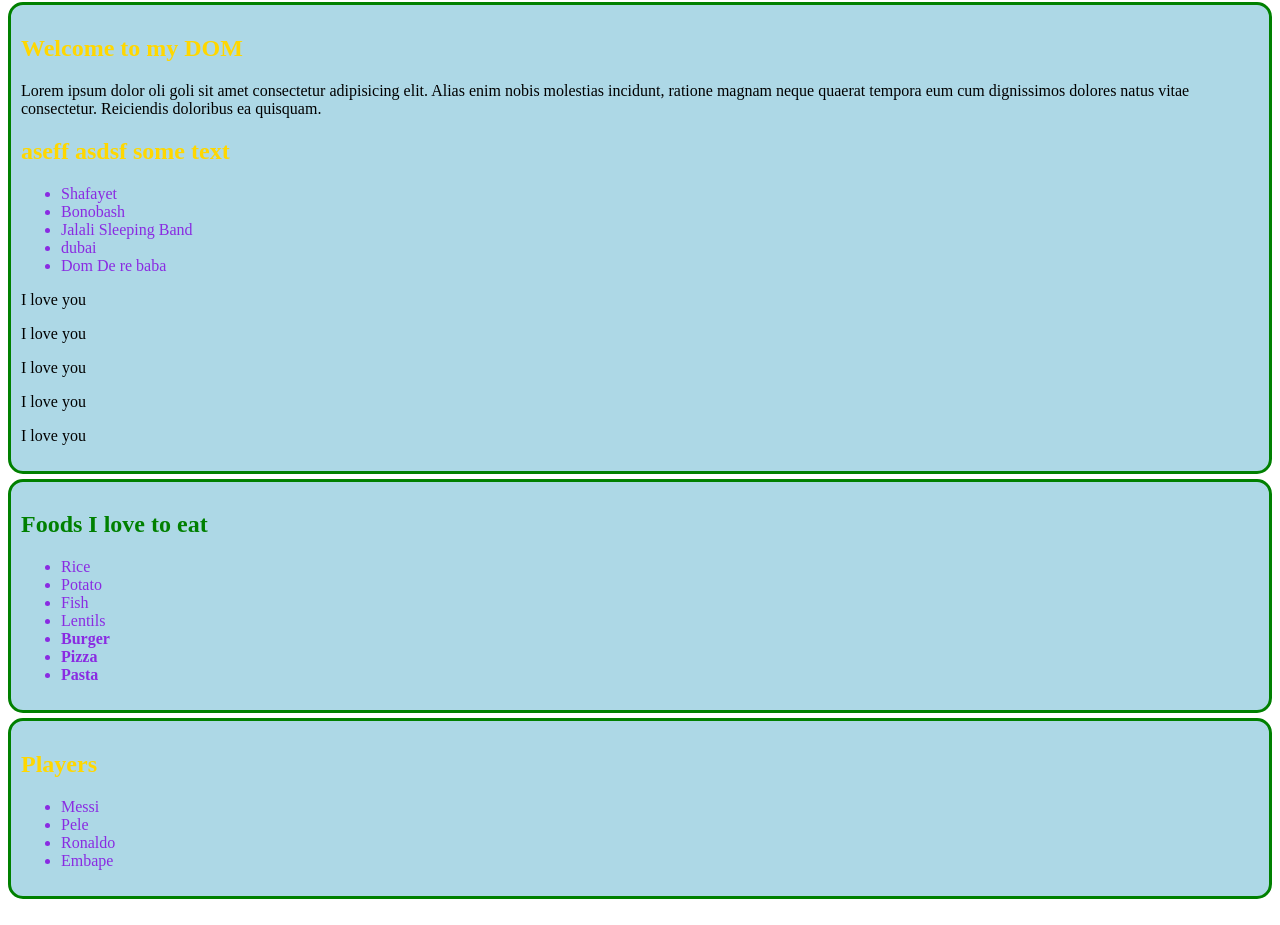
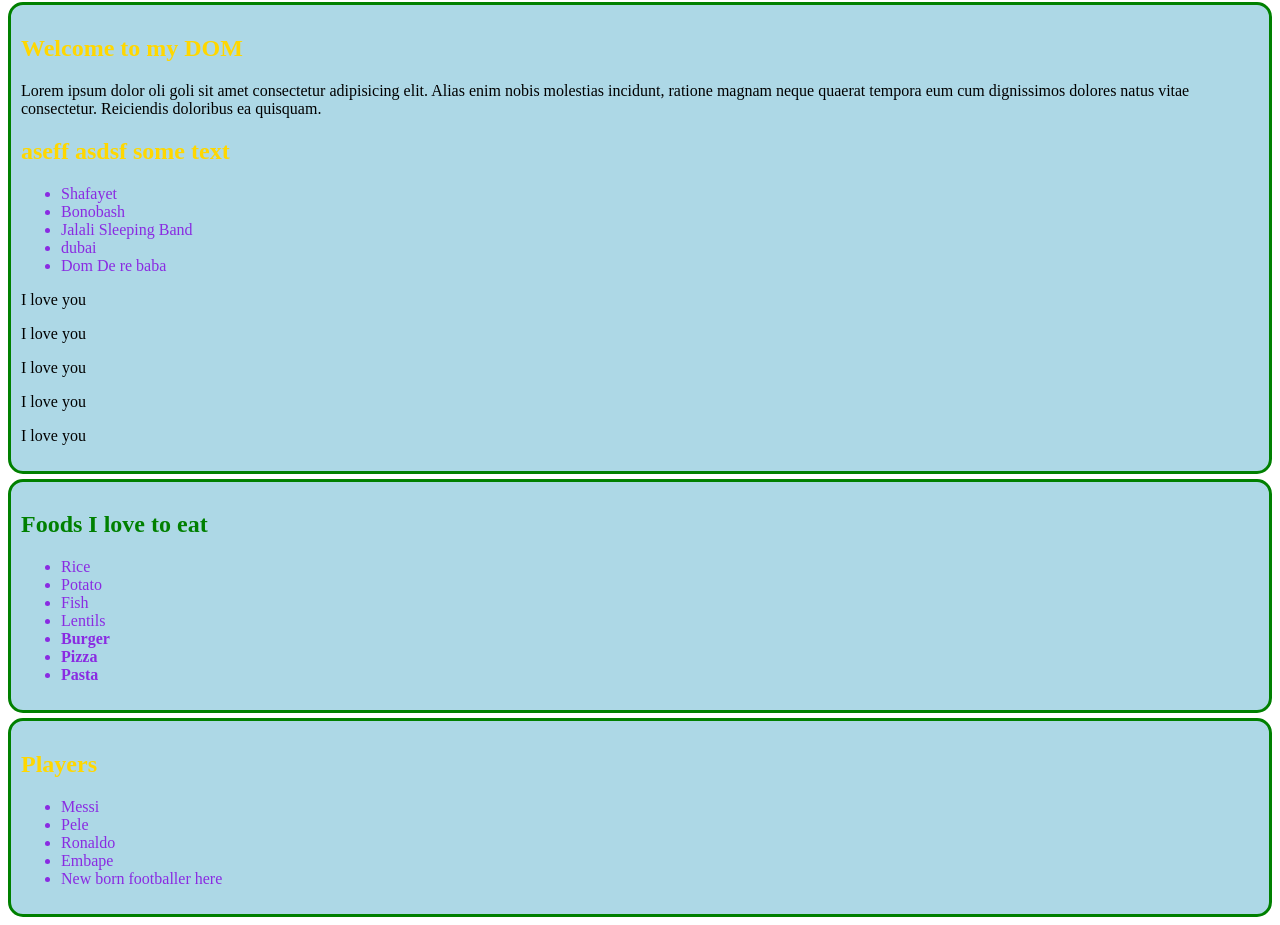
Before and after one commit to piasmajumdar/Tour-of-DOM, a plain HTML site: page index.html in a window 1280 px wide. Shown: the part 78-1003 px from the top of the page. Drawn offline with Linux system fonts and the light colour scheme.

Commit message:
createElement, appendChild

```diff
--- a/index.html
+++ b/index.html
@@ -77,7 +77,7 @@
 
     <section id="players-container">
         <h1>Players</h1>
-        <ul>
+        <ul id="players-list">
             <li>Messi</li>
             <li>Pele</li>
             <li>Ronaldo</li>
@@ -148,6 +148,7 @@
     </script>
     <script src="./js/hello.js"></script>
     <script src="./js/cssInJS.js"></script>
+    <script src="./js/child.js"></script>
 </body>
 
 </html>
--- /dev/null
+++ b/js/child.js
@@ -0,0 +1,12 @@
+// document.getElementById('players-container').childNodes[3].childNodes[1].parentNode.parentNode.parentNode.parentNode.parentNode
+
+// 1. create element and set innerText or innerHTML
+const newChild = document.createElement('li');
+newChild.innerText = 'New born footballer here';
+
+// 2. find the parent where you'll add the child
+const playerList = document.getElementById('players-list');
+
+
+// 3. append the Child to the parent
+playerList.appendChild(newChild);
```
